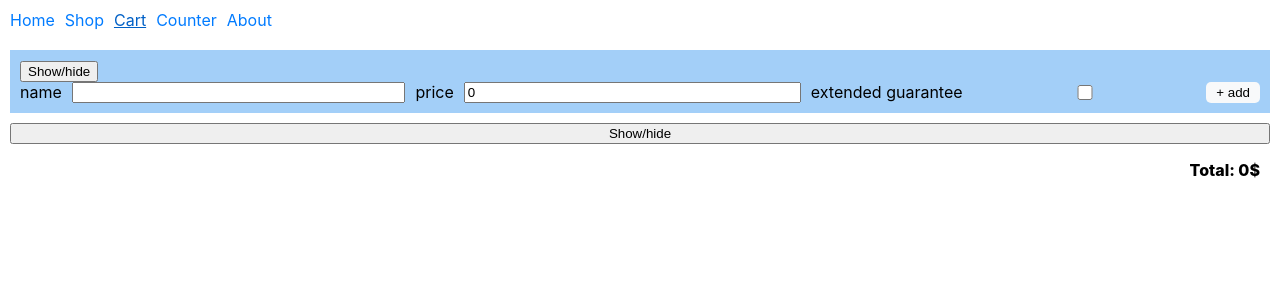
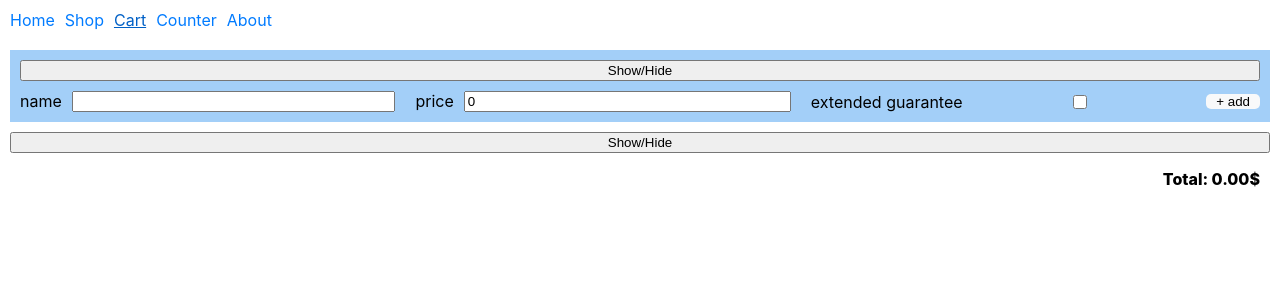
Before and after one commit to GregorHorvatH/goit-react-45-46, a React (Create React App) app: page /cart in a window 1280 px wide. Shown: the top 300 px of the page. Built offline with nearby package versions, Linux system fonts and the light colour scheme.

Commit message:
module 7.2

```diff
--- a/src/components/CartInputForm/index.jsx
+++ b/src/components/CartInputForm/index.jsx
@@ -18,7 +18,6 @@ const CartInputForm = ({ onSubmit }) => {
     e.preventDefault();
 
     onSubmit({
-      // id: Date.now().toString(),
       count: 1,
       name,
       price: Number(price),
@@ -28,12 +27,11 @@ const CartInputForm = ({ onSubmit }) => {
     setName('');
     setPrice(0);
     setExtendedGuarantee(false);
-    // formRef.current.reset();
   };
 
   return (
     <div className={style.cartInputForm}>
-      <button onClick={toggle}>Show/hide</button>
+      <button onClick={toggle}>Show/Hide</button>
 
       {visible && (
         <form className={style.form} onSubmit={handleSubmit}>
--- a/src/components/CartInputForm/style.module.scss
+++ b/src/components/CartInputForm/style.module.scss
@@ -1,10 +1,15 @@
 .cartInputForm {
+  display: flex;
+  flex-direction: column;
+  row-gap: 10px;
   padding: 10px;
   background-color: rgb(163, 207, 248);
   // background-color: tomato;
 
   .form {
     display: flex;
+    align-items: center;
+    column-gap: 10px;
 
     .label {
       display: flex;
--- a/src/components/CartItem/index.jsx
+++ b/src/components/CartItem/index.jsx
@@ -42,7 +42,7 @@ const useStyles = createUseStyles({
 const CartItem = ({ item }) => {
   const dispatch = useDispatch();
   const styles = useStyles({ item });
-  const amount = item.count * item.price;
+  const amount = (item.count * item.price).toFixed(2);
 
   const decrement = () => dispatch(setCount({ id: item.id, step: -1 }));
   const increment = () => dispatch(setCount({ id: item.id, step: 1 }));
--- a/src/components/CartItemList/index.jsx
+++ b/src/components/CartItemList/index.jsx
@@ -10,7 +10,7 @@ const CartItemList = ({ items, ...rest }) => {
 
   return (
     <div className={styles.cartItemList}>
-      <button onClick={toggle}>Show/hide</button>
+      <button onClick={toggle}>Show/Hide</button>
 
       {visible &&
         items.map((item) => (
--- a/src/components/Navigation/index.jsx
+++ b/src/components/Navigation/index.jsx
@@ -1,14 +1,15 @@
 import { NavLink } from 'react-router-dom';
-import styles from './styles.module.css';
-import './linkstyles.css';
+import styles from './styles.module.scss';
 
 const Navigation = () => (
   <nav className={styles.navigation}>
-    <NavLink to='/'>Home</NavLink>
-    <NavLink to='/shop'>Shop</NavLink>
-    <NavLink to='/cart'>Cart</NavLink>
-    <NavLink to='/counter'>Counter</NavLink>
-    <NavLink to='/about'>About</NavLink>
+    <div className={styles.links}>
+      <NavLink to='/'>Home</NavLink>
+      <NavLink to='/shop'>Shop</NavLink>
+      <NavLink to='/cart'>Cart</NavLink>
+      <NavLink to='/counter'>Counter</NavLink>
+      <NavLink to='/about'>About</NavLink>
+    </div>
   </nav>
 );
 
--- a/src/components/Navigation/linkstyles.css
+++ /dev/null
@@ -1,4 +0,0 @@
-a.active {
-  color: #0060c6;
-  text-decoration: underline;
-}
--- a/src/components/Navigation/styles.module.css
+++ /dev/null
@@ -1,15 +0,0 @@
-.navigation {
-  display: flex;
-  column-gap: 10px;
-  padding: 10px;
-}
-
-.navigation a {
-  color: #007bff;
-  text-decoration: none;
-}
-
-.active {
-  color: #0060c6;
-  text-decoration: underline;
-}
--- /dev/null
+++ b/src/components/Navigation/styles.module.scss
@@ -0,0 +1,20 @@
+.navigation {
+  display: flex;
+  column-gap: 10px;
+  padding: 10px;
+}
+
+.links {
+  display: flex;
+  column-gap: 10px;
+
+  a {
+    color: #007bff;
+    text-decoration: none;
+
+    &[class='active'] {
+      color: #0060c6;
+      text-decoration: underline;
+    }
+  }
+}
--- a/src/components/TotalAmount/index.jsx
+++ b/src/components/TotalAmount/index.jsx
@@ -2,7 +2,9 @@ import propTypes from 'prop-types';
 import styles from './style.module.css';
 
 const TotalAmount = ({ items }) => {
-  const total = items.reduce((acc, item) => acc + item.count * item.price, 0);
+  const total = items
+    .reduce((acc, item) => acc + item.count * item.price, 0)
+    .toFixed(2);
 
   return <p className={styles.totalAmount}>Total: {total}$</p>;
 };
--- a/src/container/Cart/index.jsx
+++ b/src/container/Cart/index.jsx
@@ -10,7 +10,6 @@ const Cart = () => {
   const items = useSelector((state) => state.cart.items);
   const {
     isLoading,
-    // items,
     error,
     handleChangeCount,
     handleRemoveItem,
--- a/src/redux/cart.js
+++ b/src/redux/cart.js
@@ -4,7 +4,10 @@ const initialState = {
   items: [],
 };
 
-const reducer1 = {
+export const cartSlice = createSlice({
+  name: 'cart',
+  initialState,
+  reducers: {
     // cart/addItem
     addItem: (state, { payload: item }) => {
       state.items = [...state.items, item];
@@ -13,9 +16,6 @@ const reducer1 = {
     removeItem: (state, { payload: itemId }) => {
       state.items = state.items.filter((item) => item.id !== itemId);
     },
-};
-
-const reducer2 = {
     // cart/setCount
     setCount: (state, { payload: { id, step } }) => {
       state.items = state.items.map((item) => {
@@ -27,14 +27,6 @@ const reducer2 = {
           : item;
       });
     },
-};
-
-export const cartSlice = createSlice({
-  name: 'cart',
-  initialState,
-  reducers: {
-    ...reducer1,
-    ...reducer2,
   },
 });
 
```
Lines whose indentation alone changed are shown as unchanged.
